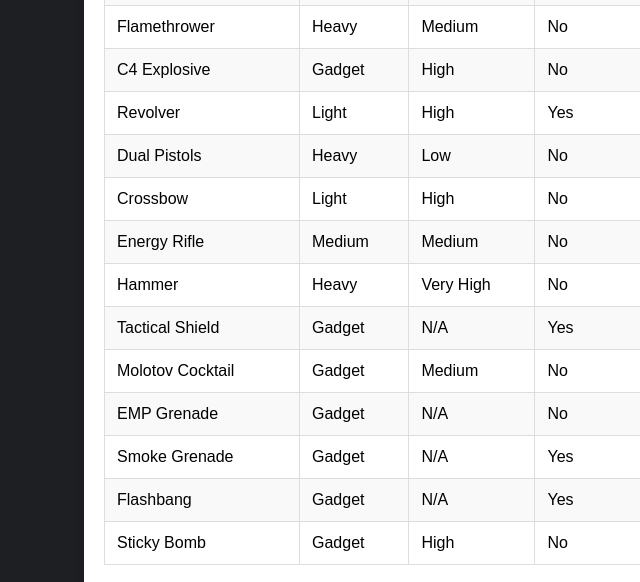
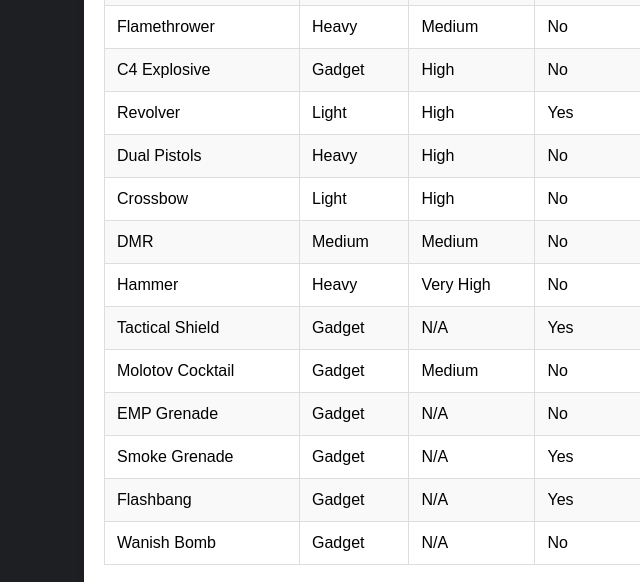
Before and after one commit to IliaShashkin/WEbSiteForGameTips, a website: page TheFinals.html in a window 1280 px wide. Shown: the part 3280-3862 px from the top of the page, 36-676 px from the left. Drawn offline with Linux system fonts and the light colour scheme.

Commit message:
Loadout update

```diff
--- a/TheFinals.html
+++ b/TheFinals.html
@@ -138,7 +138,7 @@
             <tr>
                 <td>Dual Pistols</td>
                 <td>Heavy</td>
-                <td>Low</td>
+                <td>High</td>
                 <td>No</td>
                 <td>Medium</td>
                 <td>Low</td>
@@ -152,7 +152,7 @@
                 <td>High</td>
             </tr>
             <tr>
-                <td>Energy Rifle</td>
+                <td>DMR</td>
                 <td>Medium</td>
                 <td>Medium</td>
                 <td>No</td>
@@ -208,9 +208,9 @@
                 <td>Low</td>
             </tr>
             <tr>
-                <td>Sticky Bomb</td>
+                <td>Wanish Bomb</td>
                 <td>Gadget</td>
-                <td>High</td>
+                <td>N/A</td>
                 <td>No</td>
                 <td>Medium</td>
                 <td>Medium</td>
```
